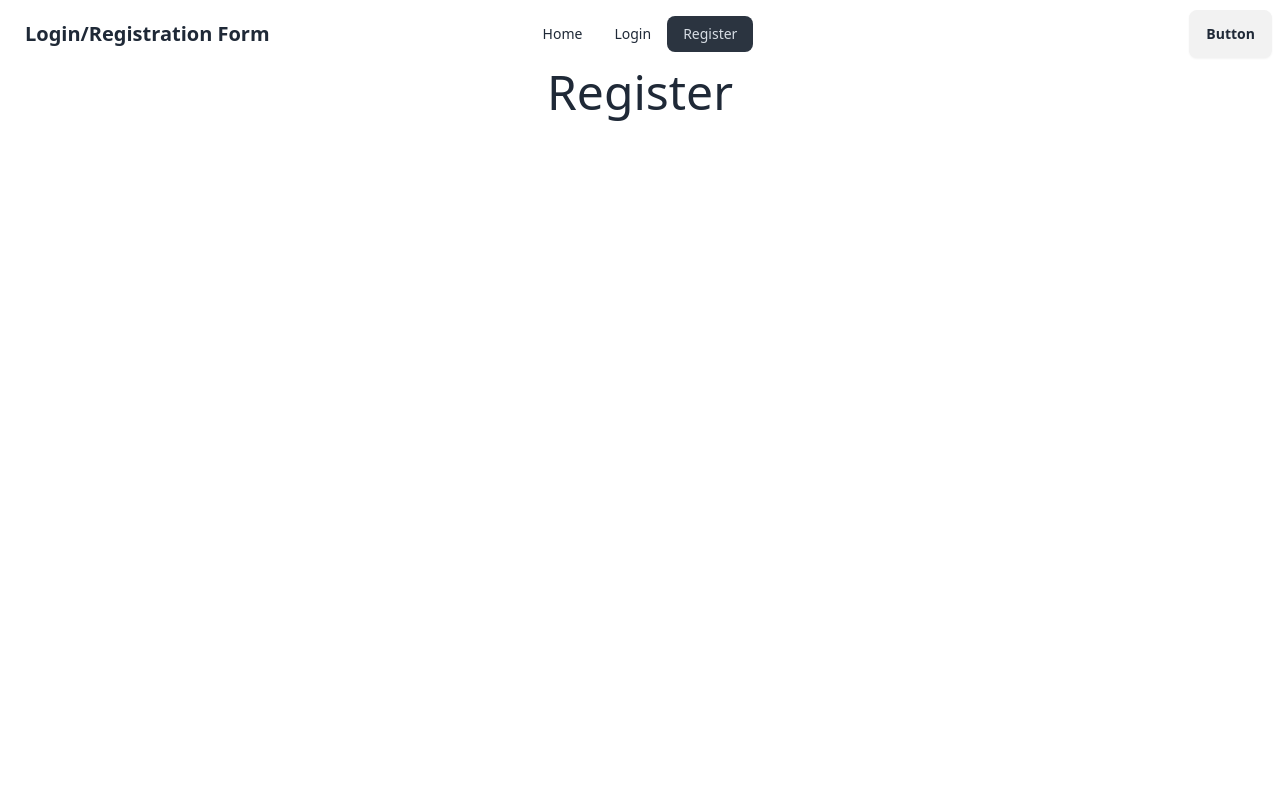
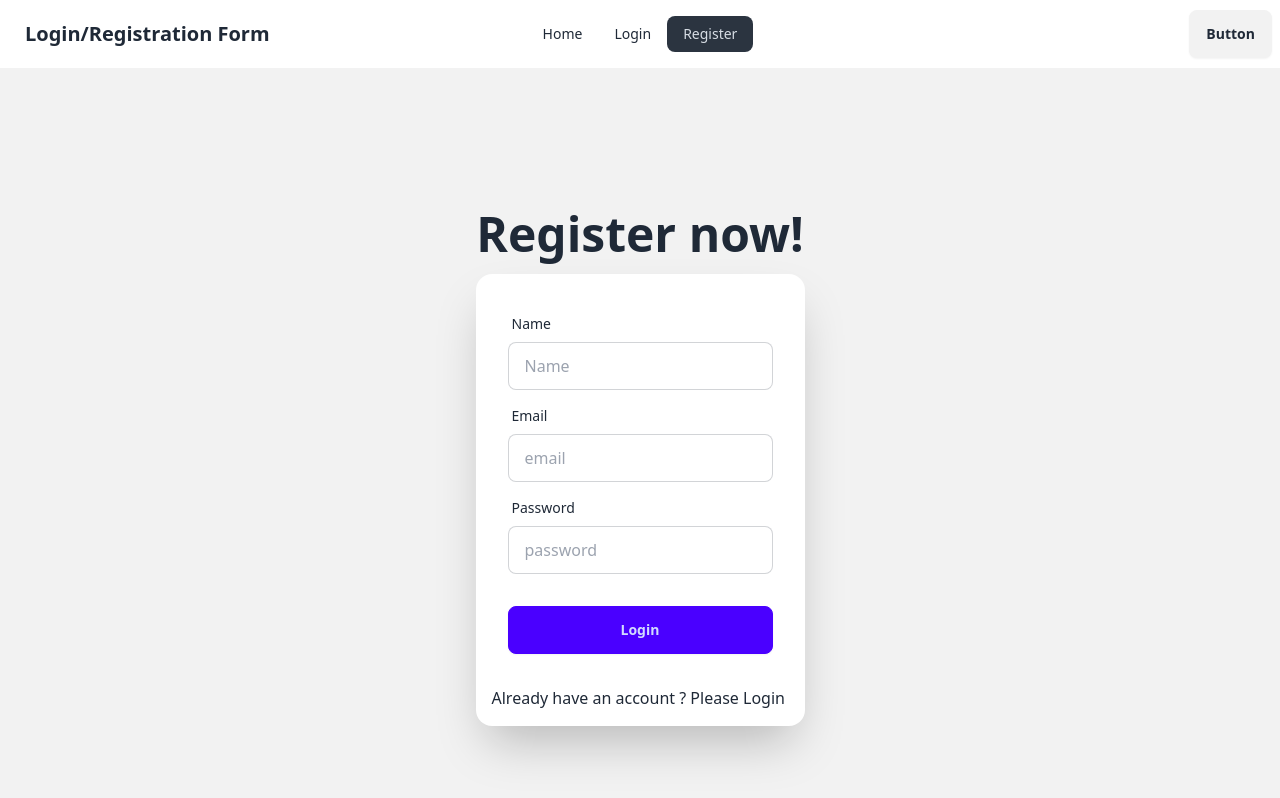
Before and after one commit to golamsarwar96/login-registration-firebase, a React (Vite) app: page /register in a window 1280 px wide. Shown: the top 798 px of the page. Built offline with nearby package versions, Linux system fonts and the light colour scheme.

Commit message:
added context file. Implemented Login and registration page

```diff
--- /dev/null
+++ b/src/Providers/AuthProvider.jsx
@@ -0,0 +1,12 @@
+import { Children, createContext } from "react";
+const AuthContext = createContext(null);
+const AuthProvider = ({ children }) => {
+  const authInfo = {
+    name: "nodi sagor khal bil",
+  };
+  return (
+    <AuthContext.Provider value={authInfo}>{children}</AuthContext.Provider>
+  );
+};
+
+export default AuthProvider;
--- a/src/components/Login.jsx
+++ b/src/components/Login.jsx
@@ -1,6 +1,12 @@
+import { Link } from "react-router-dom";
+
 const Login = () => {
   const handleLogin = (e) => {
     e.preventDefault();
+    const email = e.target.email.value;
+    const password = e.target.password.value;
+
+    console.log(email, password);
   };
   return (
     <div>
@@ -44,6 +50,9 @@
                 <button className="btn btn-primary">Login</button>
               </div>
             </form>
+            <p className="ml-4 mb-4">
+              New to this website? Please <Link to="/register">Register</Link>
+            </p>
           </div>
         </div>
       </div>
--- a/src/components/Register.jsx
+++ b/src/components/Register.jsx
@@ -1,7 +1,69 @@
+import { Link } from "react-router-dom";
+
 const Register = () => {
+  const handleRegister = (e) => {
+    e.preventDefault();
+    const email = e.target.email.value;
+    const password = e.target.password.value;
+    const name = e.target.name.value;
+    console.log(name, email, password);
+  };
   return (
     <div>
-      <h2 className="text-5xl text-center">Register</h2>
+      <div className="hero bg-base-200 min-h-screen">
+        <div className="hero-content flex-col ">
+          <div className="text-center lg:text-left">
+            <h1 className="text-5xl font-bold">Register now!</h1>
+          </div>
+          <div className="card bg-base-100 w-full max-w-sm shrink-0 shadow-2xl">
+            <form onSubmit={handleRegister} className="card-body">
+              <div className="form-control">
+                <label className="label">
+                  <span className="label-text">Name</span>
+                </label>
+                <input
+                  type="text"
+                  placeholder="Name"
+                  className="input input-bordered"
+                  name="name"
+                  required
+                />
+              </div>
+
+              <div className="form-control">
+                <label className="label">
+                  <span className="label-text">Email</span>
+                </label>
+                <input
+                  type="email"
+                  placeholder="email"
+                  className="input input-bordered"
+                  name="email"
+                  required
+                />
+              </div>
+              <div className="form-control">
+                <label className="label">
+                  <span className="label-text">Password</span>
+                </label>
+                <input
+                  type="password"
+                  placeholder="password"
+                  className="input input-bordered"
+                  name="password"
+                  required
+                />
+              </div>
+              <div className="form-control mt-6">
+                <button className="btn btn-primary">Login</button>
+              </div>
+            </form>
+            <p className="ml-4 mb-4">
+              Already have an account ? Please <Link to="/login">Login</Link>
+            </p>
+          </div>
+        </div>
+      </div>
     </div>
   );
 };
--- a/src/main.jsx
+++ b/src/main.jsx
@@ -6,6 +6,7 @@
 import Home from "./components/Home";
 import Login from "./components/Login";
 import Register from "./components/Register";
+import AuthProvider from "./Providers/AuthProvider";
 
 const router = createBrowserRouter([
   {
@@ -30,6 +31,8 @@
 
 createRoot(document.getElementById("root")).render(
   <StrictMode>
-    <RouterProvider router={router} />
+    <AuthProvider>
+      <RouterProvider router={router} />
+    </AuthProvider>
   </StrictMode>
 );
```
